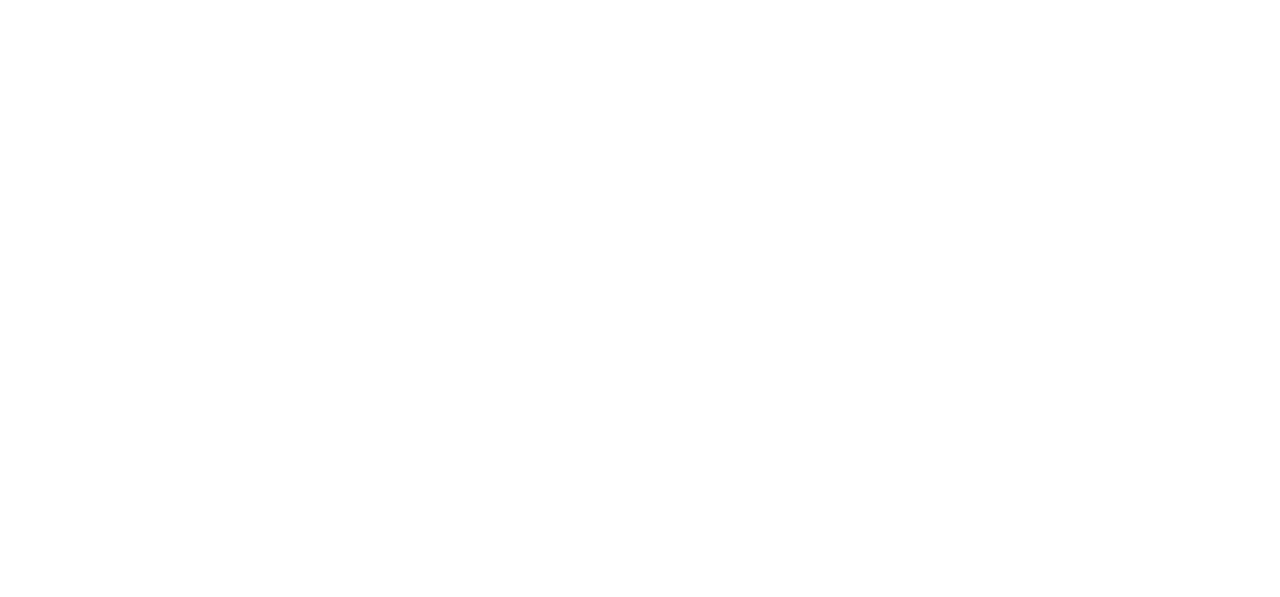
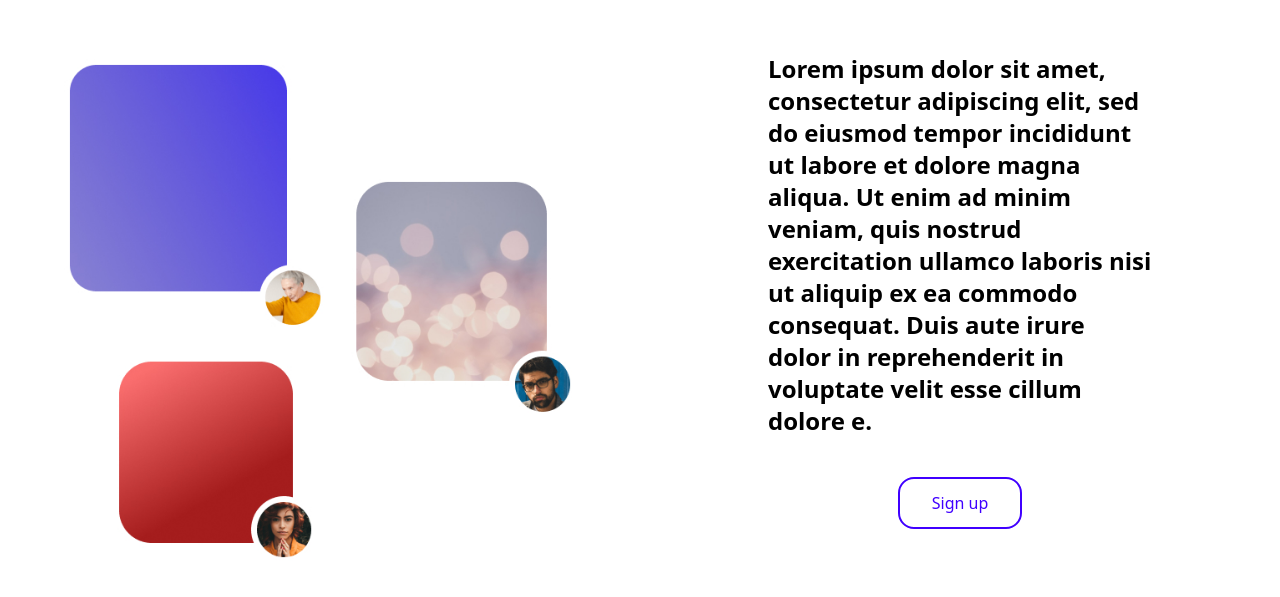
Before and after one commit to NULLcodehub/innovate_layout, a Next.js app: page / in a window 1280 px wide. Shown: the part 941-1538 px from the top of the page. Before the commit the page ends 930 px from the top, so only its background shows below. Built offline with nearby package versions, Linux system fonts and the light colour scheme.

Commit message:
signup section compleated

```diff
--- /dev/null
+++ b/src/app/components/Explore/Explore.js
@@ -0,0 +1,13 @@
+import React from 'react';
+
+const Explore = () => {
+    return (
+        <>
+         <section>
+
+         </section>
+        </>
+    );
+};
+
+export default Explore;
--- a/src/app/components/Hero/Hero.js
+++ b/src/app/components/Hero/Hero.js
@@ -4,7 +4,7 @@ import './Hero.css'
 const Hero = () => {
     return (
       <>
-        <section className='hero h-screen mb-10'>
+        <section className='hero h-auto lg:h-screen mb-10'>
           <div className="bg-div"></div>
 
           <div className="box-div  flex flex-wrap justify-center items-center gap-5 ">
--- /dev/null
+++ b/src/app/components/Overview/Signup.js
@@ -0,0 +1,21 @@
+import React from 'react';
+import Image from 'next/image'
+// import OverviewImage from '@/app/Image/collagePhoto.png';
+import OverviewImage from '@/app/Image/collagePhoto.jpg';
+const Signup = () => {
+    return (
+        <section className='h-screen'>
+            <div className='flex flex-wrap'>
+                <div className='overview-image p-16 flex justify-center items-center w-screen  lg:w-6/12'>
+                    <Image src={OverviewImage}/>
+                </div>
+                 <div className='overview-text flex flex-col justify-center items-center  p-5 md:p-16 w-screen  lg:w-6/12'>
+                    <p className='w-full md:w-9/12 md:text-2xl font-semibold'>Lorem ipsum dolor sit amet, consectetur adipiscing elit, sed do eiusmod tempor incididunt ut labore et dolore magna aliqua. Ut enim ad minim veniam, quis nostrud exercitation ullamco laboris nisi ut aliquip ex ea commodo consequat. Duis aute irure dolor in reprehenderit in voluptate velit esse cillum dolore e.</p>
+                    <button className=' my-10 px-8 py-3 text-Button hover:bg-Button hover:text-white rounded-2xl border-2 border-Button'>Sign up</button>
+                </div>
+            </div>
+        </section>
+    );
+};
+
+export default Signup;
--- a/src/app/page.js
+++ b/src/app/page.js
@@ -1,11 +1,16 @@
 import Image from "next/image";
 import Navbar from "./components/Navbar/Navbar";
 import Hero from "./components/Hero/Hero";
+import Signup from "./components/Overview/Signup";
+import Explore from "./components/Explore/Explore";
 export default function Home() {
   return (
     <div>
         <Navbar/>
         <Hero/>
+        <Signup/>
+        <Explore/>
+
     </div>
   );
 }
--- a/tailwind.config.js
+++ b/tailwind.config.js
@@ -13,7 +13,8 @@ module.exports = {
         customRed: '#C02424',
         customBlue: '#146FE8',
         customOrange: '#E76666',
-        customGreen:'#A0FCD9'
+        customGreen:'#A0FCD9',
+        Button:'#4000FF'
       },
     },
   },
```
Also changed, not shown: src/app/Image/collagePhoto.jpg (added), src/app/Image/collagePhoto.png (added), src/app/components/Explore/Explore.css (added), src/app/components/Overview/Signup.css (added).
